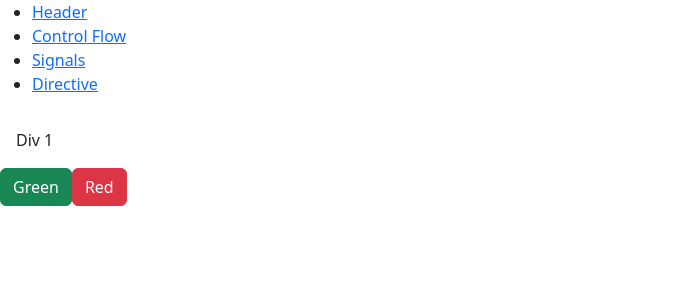
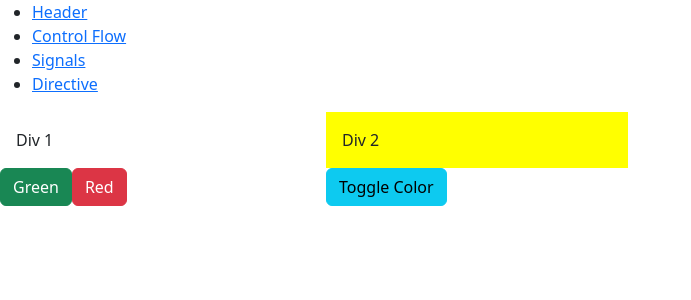
Before and after one commit to Vrushabh182002/Angular-Tutorials, an Angular app: page /directive in a window 1280 px wide. Shown: the top 300 px of the page, without its empty margins (0-691 px from the left). Built offline with nearby package versions, Linux system fonts and the light colour scheme.

Commit message:
ngStyle explained

```diff
--- a/src/app/att-directive/att-directive.html
+++ b/src/app/att-directive/att-directive.html
@@ -2,6 +2,11 @@
     <div class="col-3">
         <div class="p-3" [ngClass]="changeClass()">
             Div 1
+        </div>
+    </div>
+    <div class="col-3">
+        <div class="p-3" [ngStyle]="{'background-color': changeColor == true ? 'blue' : 'yellow'}">
+            Div 2
         </div>
     </div>
 </div>
@@ -10,4 +15,7 @@
         <button class="btn btn-success" (click)="changeBG('bg-success')">Green</button>
         <button class="btn btn-danger" (click)="changeBG('bg-danger')">Red</button>
     </div>
+    <div class="col-3">
+        <button class="btn btn-info" (click)="changeCC()">Toggle Color</button>
+    </div>
 </div>
--- a/src/app/att-directive/att-directive.ts
+++ b/src/app/att-directive/att-directive.ts
@@ -3,14 +3,19 @@ import { Component, signal } from '@angular/core';
 
 @Component({
   selector: 'app-att-directive',
-  imports: [NgClass],
+  imports: [NgClass, NgStyle],
   templateUrl: './att-directive.html',
   styleUrl: './att-directive.css'
 })
 export class AttDirective {
   changeClass = signal<string>("");
+  changeColor:boolean=false;
 
   changeBG(name:string){
     this.changeClass.set(name);
   }
+
+  changeCC(){
+    this.changeColor = !this.changeColor;
+  }
 }
```
